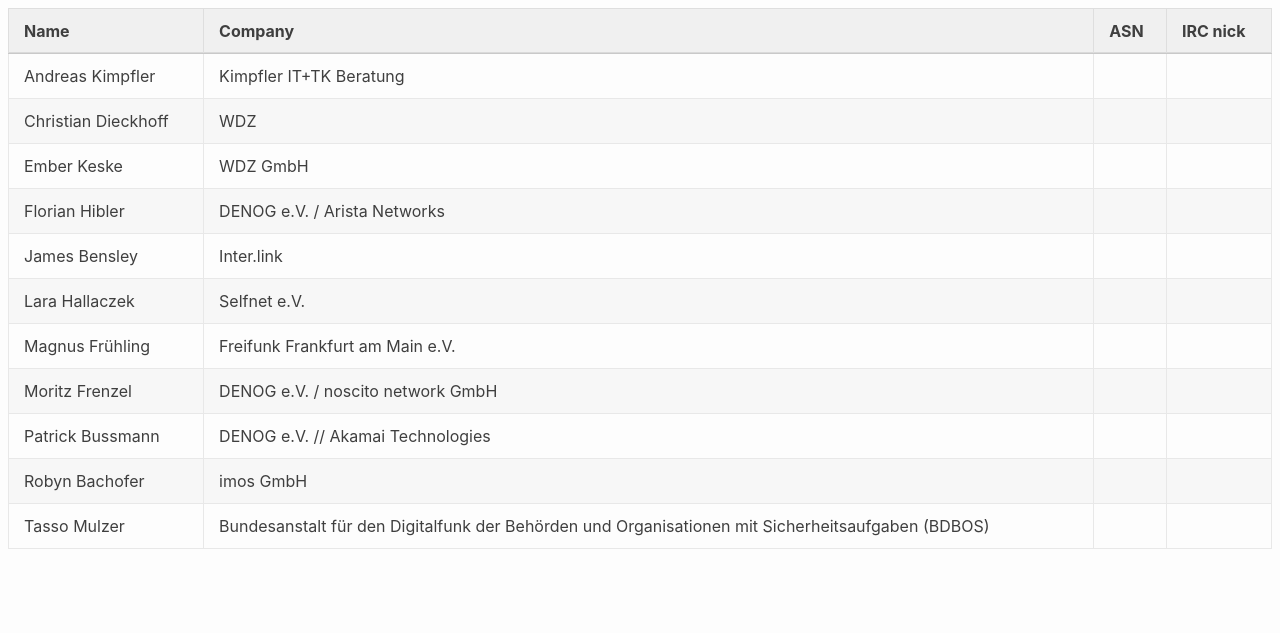
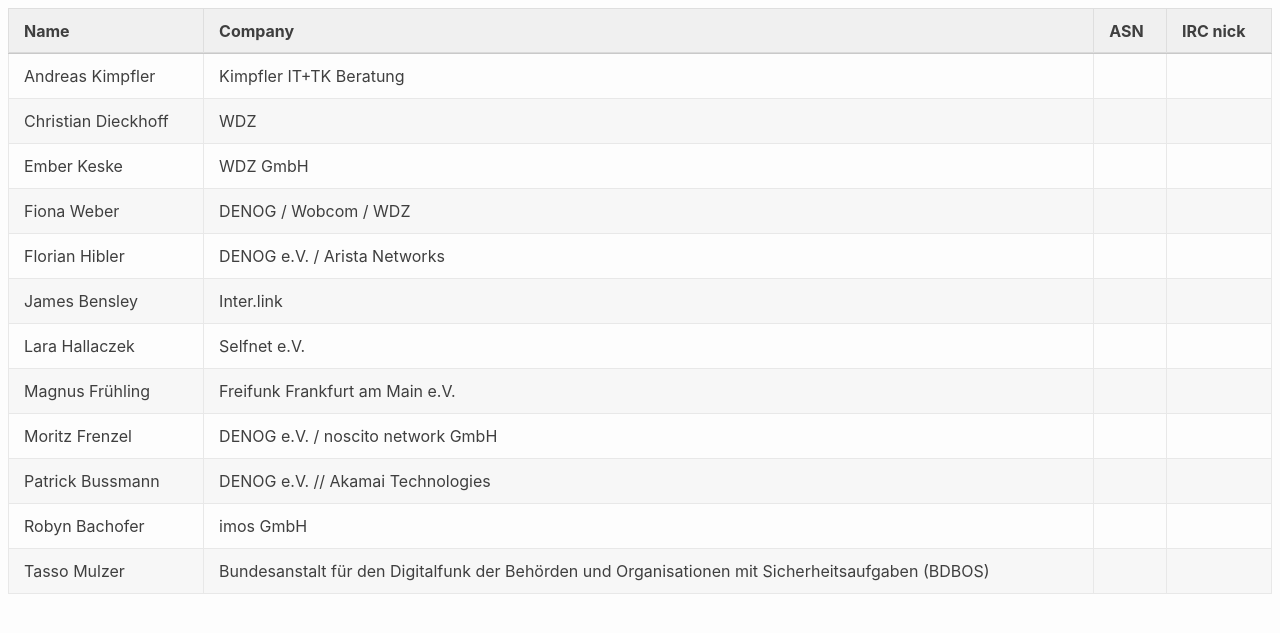
Before and after one commit to denog/pretix-attendeelist, a Jekyll site: the page built from member2024/index.markdown, in a window 1280 px wide. Shown: the top 633 px of the page. Built offline with Jekyll 4.4.1, drawn with Linux system fonts in a browser that asks for light colours.

Commit message:
Latest data: Tue Apr  2 07:10:36 UTC 2024

```diff
--- a/_data/attendees_member2024.json
+++ b/_data/attendees_member2024.json
@@ -14,6 +14,12 @@
   {
     "name": "Ember Keske",
     "company": "WDZ GmbH",
+    "irc": null,
+    "asn": null
+  },
+  {
+    "name": "Fiona Weber",
+    "company": "DENOG / Wobcom / WDZ",
     "irc": null,
     "asn": null
   },
```
